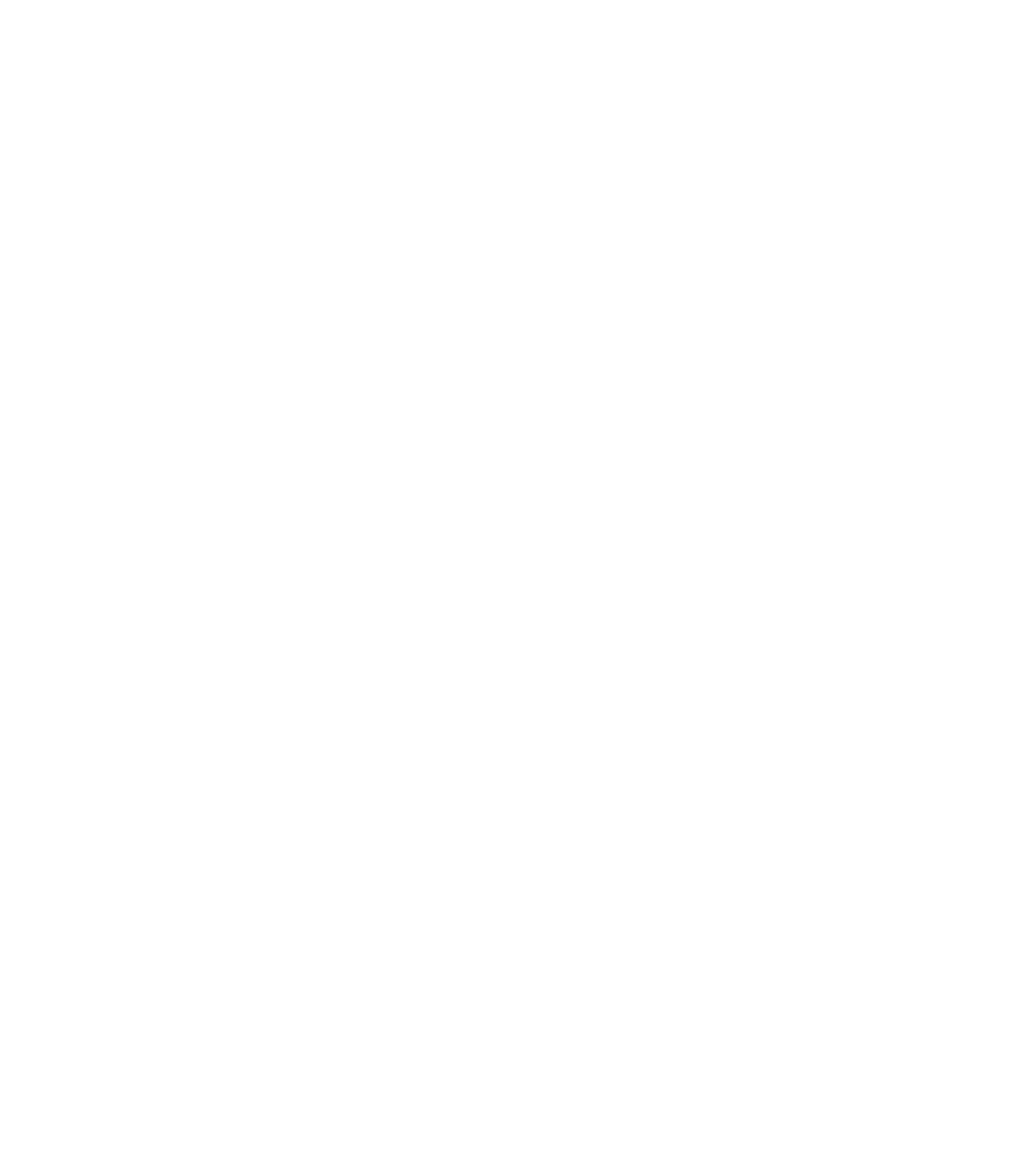
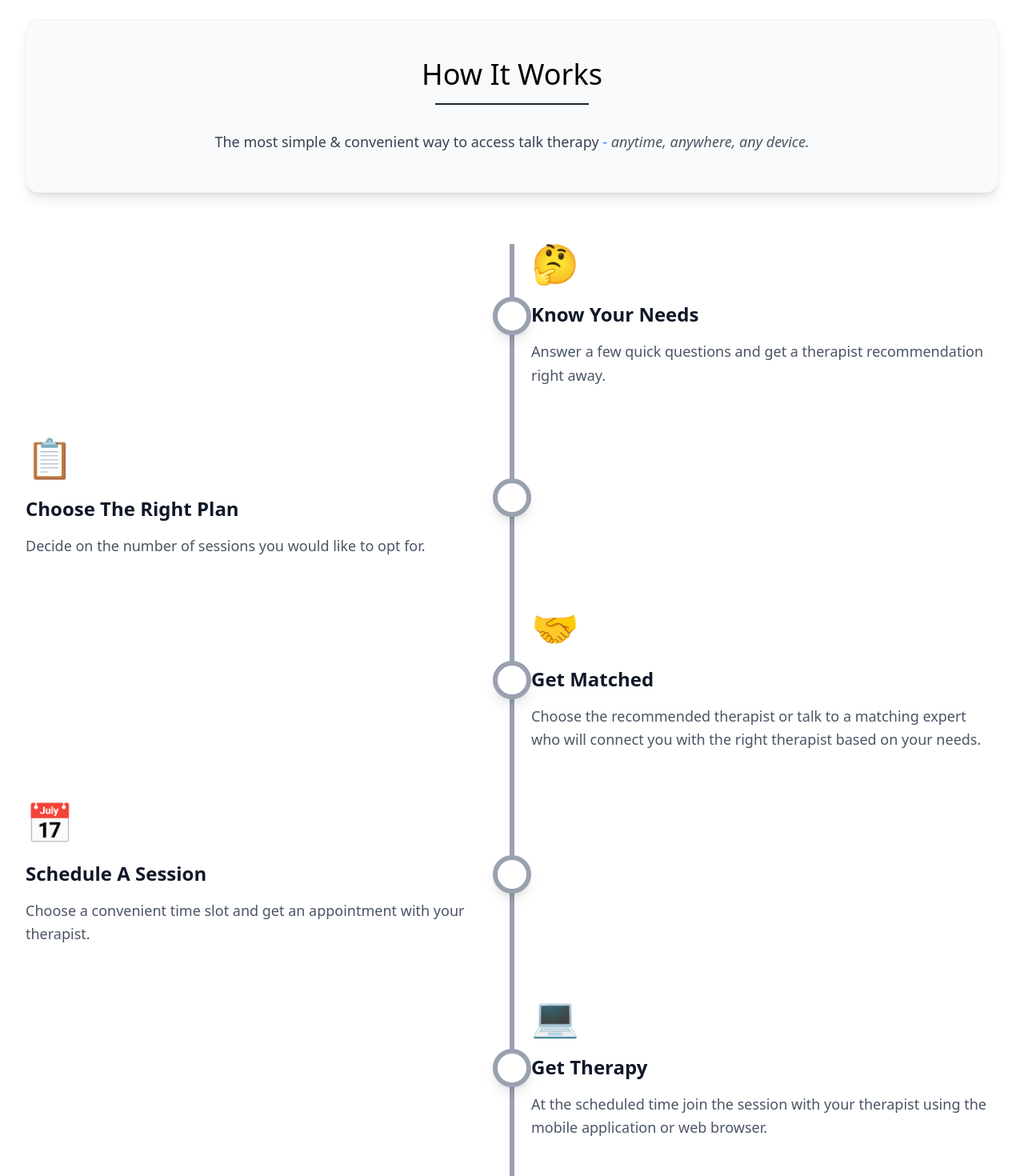
Before and after one commit to Liza985/MindEase, a React (Vite) app in the folder frontend/: page /how-it-works in a window 1280 px wide. Before the commit this address had no page. Shown: the part 120-1590 px from the top of the page at 80% size. Before the commit the page ends 800 px from the top, so only its background shows below. Built offline with nearby package versions, Linux system fonts and the light colour scheme.

Commit message:
how it works

```diff
--- a/frontend/src/App.jsx
+++ b/frontend/src/App.jsx
@@ -2,6 +2,7 @@
 import Auth from "./pages/Auth";
 // import { path } from 'path';
 import Home from './pages/Home';
+import HowItWorks from "./pages/HowItWorks";
 
 function App() {
 	return (
@@ -10,6 +11,7 @@
 				<Route path="/" element={<Home />} />
 				<Route path="/login" element={<Auth />} />
 				<Route path="/signup" element={<Auth />} />
+				<Route path="/how-it-works" element={<HowItWorks/>} />
 			</Routes>
 		</>
 	);
--- a/frontend/src/components/Layout.jsx
+++ b/frontend/src/components/Layout.jsx
@@ -3,8 +3,8 @@
 const Layout = ({ children }) => {
 	return (
 		<div>
-			{/* <Header /> */}
-			<main style={{ minHeight: "70vh" }}>{children}</main>
+			<Header />
+			<main style={{ minHeight: "70vh", marginTop: "80px" }}>{children}</main>
 		</div>
 	);
 };
--- a/frontend/src/index.css
+++ b/frontend/src/index.css
@@ -1 +1,58 @@
 @import "tailwindcss";
+
+/* Custom Scrollbar Styling */
+::-webkit-scrollbar {
+	width: 4px;  /* Very thin scrollbar */
+	height: 4px; /* Thin horizontal scrollbar */
+}
+
+/* Track (Background of the scrollbar) */
+::-webkit-scrollbar-track {
+	background: #f1f1f1;
+	border-radius: 10px;
+}
+
+/* Thumb (The draggable part of the scrollbar) */
+::-webkit-scrollbar-thumb {
+	background: #ff4b2b;
+	border-radius: 50px; /* More rounded corners */
+	transition: all 0.3s ease;
+}
+
+/* Hover effect */
+::-webkit-scrollbar-thumb:hover {
+	background: #ff416c;
+}
+
+/* 🔥 Full Removal of Scrollbar Arrows */
+::-webkit-scrollbar-button:single-button {
+	display: none;
+	background: transparent;
+	width: 0;
+	height: 0;
+}
+
+/* 🚀 Alternative Fix (Ensure Webkit Doesn't Show the Buttons) */
+::-webkit-scrollbar-button {
+	display: none !important;
+	width: 0px;
+	height: 0px;
+	background: none;
+}
+
+/* For Firefox */
+* {
+	scrollbar-width: thin;
+	scrollbar-color: #ff4b2b #f1f1f1;
+}
+
+/* Hide scrollbar for Chrome, Safari, and Opera on specific elements while maintaining functionality */
+.hide-scrollbar::-webkit-scrollbar {
+	display: none;
+}
+
+/* Hide scrollbar for IE, Edge, and Firefox on specific elements */
+.hide-scrollbar {
+	-ms-overflow-style: none; /* IE and Edge */
+	scrollbar-width: none; /* Firefox */
+}
--- a/frontend/src/main.jsx
+++ b/frontend/src/main.jsx
@@ -3,11 +3,15 @@
 import "./index.css";
 import App from "./App.jsx";
 import { BrowserRouter } from "react-router-dom";
+import { Provider } from "react-redux";
+import store from "./redux/store";
 
 createRoot(document.getElementById("root")).render(
-	<BrowserRouter>
-		<StrictMode>
-			<App />
-		</StrictMode>
-	</BrowserRouter>
+	<Provider store={store}>
+		<BrowserRouter>
+			<StrictMode>
+				<App />
+			</StrictMode>
+		</BrowserRouter>
+	</Provider>
 );
--- a/frontend/src/pages/Auth.jsx
+++ b/frontend/src/pages/Auth.jsx
@@ -16,9 +16,6 @@
 	faPhone,
 	faEye,
 	faEyeSlash,
-	faMars,
-	faVenus,
-	faGenderless,
 } from "@fortawesome/free-solid-svg-icons";
 
 const Auth = () => {
@@ -56,7 +53,7 @@
 		<Layout>
 			<div className="flex justify-center items-center overflow-x-hidden min-h-screen py-10 px-4">
 				{/* Mobile Navigation */}
-				<div className="md:hidden fixed top-4 left-0 right-0 flex justify-center z-[100] px-4">
+				<div className="md:hidden fixed top-40 left-0 right-0 flex justify-center z-[100] px-4">
 					<div className="bg-white rounded-full shadow-lg p-1 flex gap-2">
 						<button
 							onClick={handleSignInClick}
@@ -214,19 +211,16 @@
 										icon={faVenusMars}
 										className="absolute left-3 top-1/2 -translate-y-1/2 text-gray-400"
 									/>
-									<select className="bg-gray-100 border border-gray-300 rounded-lg p-3 pl-10 w-full" defaultValue="">
+									<select
+										className="bg-gray-100 border border-gray-300 rounded-lg p-3 pl-10 w-full"
+										defaultValue=""
+									>
 										<option value="" disabled>
 											Select Gender
 										</option>
-										<option value="male">
-											♂ Male
-										</option>
-										<option value="female">
-											♀ Female
-										</option>
-										<option value="other">
-											⚥ Other
-										</option>
+										<option value="male">♂ Male</option>
+										<option value="female">♀ Female</option>
+										<option value="other">⚥ Other</option>
 									</select>
 								</div>
 								<div className="relative w-full">
@@ -244,7 +238,6 @@
 							<button className="bg-[#FF4B2B] text-white text-xs font-bold py-3 px-8 md:px-12 rounded-2xl border border-[#FF4B2B] uppercase tracking-wider mb-4">
 								Sign Up
 							</button>
-
 						</form>
 					</div>
 
@@ -323,7 +316,6 @@
 							<button className="bg-[#FF4B2B] text-white text-xs font-bold py-3 px-8 md:px-12 rounded-2xl border border-[#FF4B2B] uppercase tracking-wider mb-4">
 								Sign In
 							</button>
-
 						</form>
 					</div>
 
--- a/frontend/src/pages/Home.jsx
+++ b/frontend/src/pages/Home.jsx
@@ -1,10 +1,8 @@
 import Layout from "../components/Layout"
-import Header from "../components/Header"
 
 const Home = () => {
   return (
 		<Layout>
-		<Header/>
 			<div>
 				<h1>Home</h1>
 			</div>
--- /dev/null
+++ b/frontend/src/pages/HowItWorks.jsx
@@ -0,0 +1,113 @@
+import Layout from "../components/Layout";
+import { Link } from "react-router-dom";
+const HowItWorks = () => {
+	const steps = [
+		{
+			title: "Know Your Needs",
+			description:
+				"Answer a few quick questions and get a therapist recommendation right away.",
+			icon: "🤔",
+		},
+		{
+			title: "Choose The Right Plan",
+			description:
+				"Decide on the number of sessions you would like to opt for.",
+			icon: "📋",
+		},
+		{
+			title: "Get Matched",
+			description:
+				"Choose the recommended therapist or talk to a matching expert who will connect you with the right therapist based on your needs.",
+			icon: "🤝",
+		},
+		{
+			title: "Schedule A Session",
+			description:
+				"Choose a convenient time slot and get an appointment with your therapist.",
+			icon: "📅",
+		},
+		{
+			title: "Get Therapy",
+			description:
+				"At the scheduled time join the session with your therapist using the mobile application or web browser.",
+			icon: "💻",
+		},
+		{
+			title: "Regular Messages",
+			description:
+				"In addition to the scheduled video sessions, you can reach out to your therapist via voice messages or chat. The therapist will respond 1-2 times a day, based on availability.",
+			icon: "💬",
+		},
+		{
+			title: "Continuous Support",
+			description:
+				"You have the flexibility to reschedule sessions or change the counselor at any point. For any issues or support, facility helpdesk has you covered.",
+			icon: "🤗",
+		},
+	];
+
+	return (
+		<Layout>
+			<div className="py-16 px-4 sm:px-6 lg:px-8 max-w-7xl mx-auto">
+				<div className="text-center mb-16 bg-gray-50 rounded-2xl py-12 shadow-lg border border-gray-100 hover:shadow-xl transition-all duration-300">
+					<h1 className="text-3xl md:text-4xl font-medium mb-4 text-black">
+						How It Works
+					</h1>
+					<div className="w-48 h-0.5 bg-gray-800 mx-auto mb-8"></div>
+					<p className="text-lg max-w-4xl mx-auto leading-relaxed">
+						<span className="text-gray-700 font-medium">
+							The most simple & convenient way to access talk therapy
+						</span>
+						<span className="text-blue-500"> - </span>
+						<span className="italic text-gray-600">
+							anytime, anywhere, any device.
+						</span>
+					</p>
+				</div>
+
+				<div className="relative">
+					{/* Vertical Line */}
+					<div className="absolute left-1/2 transform -translate-x-1/2 h-full w-[6px] bg-gray-400 hidden md:block"></div>
+
+					{steps.map((step, index) => (
+						<div key={index} className="relative mb-16 last:mb-0">
+							<div
+								className={`flex flex-col md:flex-row items-center gap-12 ${
+									index % 2 === 0 ? "md:flex-row-reverse" : ""
+								}`}
+							>
+								<div className="flex-1 text-center md:text-left">
+									<div className="text-5xl mb-6 transform hover:scale-110 transition-transform duration-200">
+										{step.icon}
+									</div>
+									<h3 className="text-2xl font-semibold mb-4 text-gray-900">
+										{step.title}
+									</h3>
+									<p className="text-lg text-gray-600 leading-relaxed">
+										{step.description}
+									</p>
+								</div>
+
+								{/* Circle on Timeline - with background to hide the line */}
+								<div className="hidden md:flex md:items-center md:justify-center w-12 h-12 bg-white border-[6px] border-gray-400 rounded-full absolute left-1/2 transform -translate-x-1/2 shadow-lg transition-transform duration-200 hover:scale-110"></div>
+
+								<div className="flex-1"></div>
+							</div>
+						</div>
+					))}
+				</div>
+
+				<div className="text-center mt-20">
+					<Link
+						to="/signup"
+						className="inline-block bg-gradient-to-r from-orange-500 to-orange-600 text-white px-10 py-4 rounded-full text-lg font-semibold hover:from-orange-600 hover:to-orange-700 transition-all duration-200 transform hover:scale-105 hover:shadow-lg"
+					>
+						Get Started
+					</Link>
+				</div>
+			</div>
+		</Layout>
+	);
+};
+
+export default HowItWorks;
--- a/frontend/src/redux/store.js
+++ b/frontend/src/redux/store.js
@@ -1,9 +1,11 @@
 import { configureStore } from "@reduxjs/toolkit";
+import { userReducer } from "./Reducers/userReducer";
 
-const store=configureStore({
-    reducer:{
-
-    }
-})
+const store = configureStore({
+  reducer: {
+    user: userReducer,
+    // Add other reducers here
+  }
+});
 
 export default store;
```
